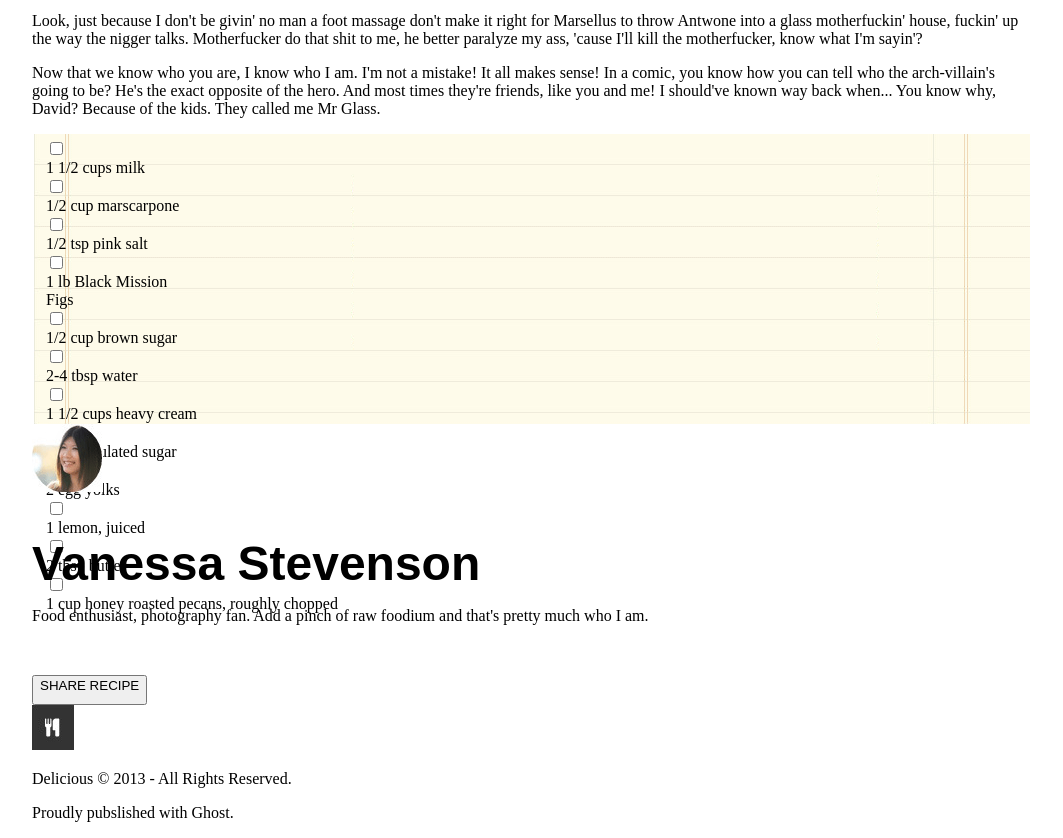
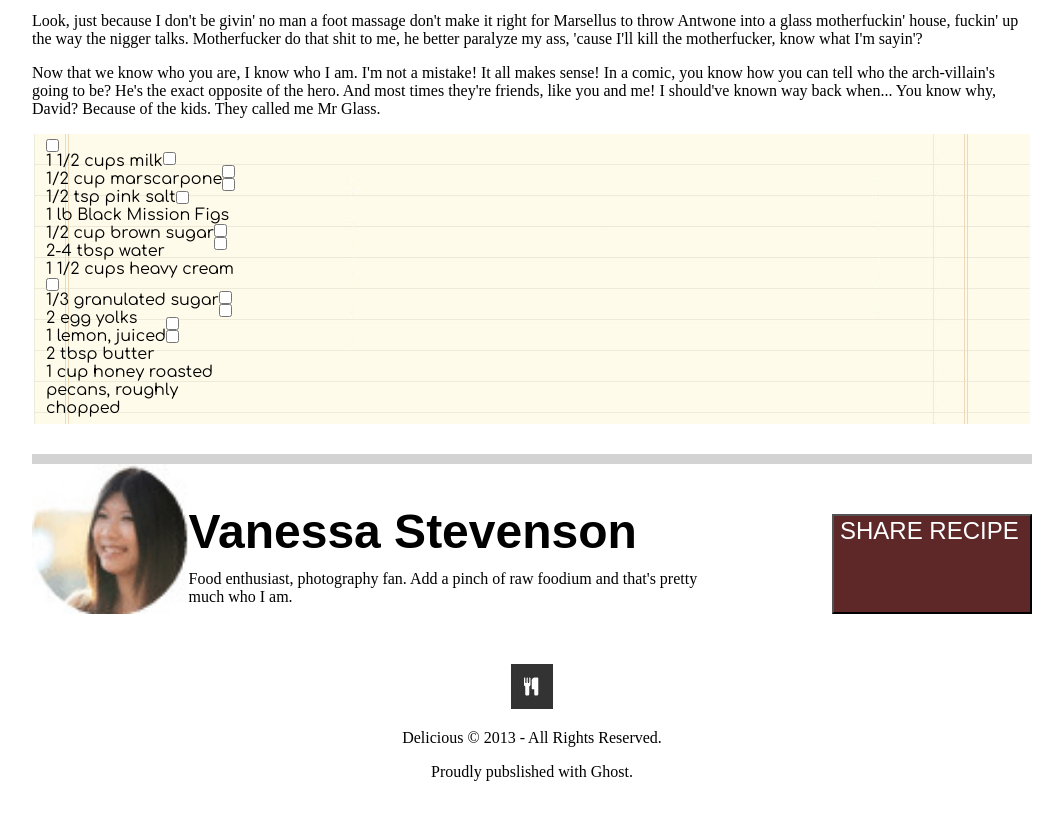
Before and after one commit to CharlyWelch/chocolate-pizza, a plain HTML site: page choco-pizza/index.html in a window 1280 px wide. Shown: the part 1000-1838 px from the top of the page, without its empty margins (108-1171 px from the left). After the commit the page ends 1797 px from the top, so only its background shows below. Drawn offline with Linux system fonts and the light colour scheme; a web font is replaced by a local one.

Commit message:
add css to bottom half of page

```diff
--- a/choco-pizza/index.html
+++ b/choco-pizza/index.html
@@ -3,7 +3,7 @@
     <head>
         <title>Chocolate Pizza</title>
         <link href="styles.css" rel="stylesheet">
-        <link href="https://fonts.googleapis.com/css?family=Pragati+Narrow:700|Yellowtail" rel="stylesheet">
+        <link href="https://fonts.googleapis.com/css?family=Comfortaa|Pragati+Narrow:700|Yellowtail" rel="stylesheet">
     </head>
     <body>
         <header id="title-head">
@@ -90,16 +90,20 @@
                     </form>
                 </fieldset>
             </section>
-            <footer>
-                <img src="assets/van-pic.png" alt="Vanessa Stevenson photo">
-                <h2>Vanessa Stevenson</h2>
-                <p>Food enthusiast, photography fan. Add a pinch of raw foodium and that's pretty much who I am.</p>
-                <button>
+            <footer id="upper">
+                <div id="left">
+                    <img id="photo" src="assets/van-pic.png" alt="Vanessa Stevenson photo">
+                    <div id="foot">
+                        <h2 id="van">Vanessa Stevenson</h2>
+                        <p id="foodie">Food enthusiast, photography fan. Add a pinch of raw foodium and that's pretty much who I am.</p>
+                    </div>
+                </div>
+                <button id="recipe">
                     Share recipe
                 </button>
             </footer>
         </article>
-        <footer>
+        <footer id="sole">
             <img src="assets/logo.png" alt="small knife and fork logo">
             <p>Delicious &copy; 2013 - All Rights Reserved.</p>
             <p>Proudly pubslished with Ghost.</p>
--- a/choco-pizza/styles.css
+++ b/choco-pizza/styles.css
@@ -99,11 +99,58 @@ fieldset {
 
 #first-half {
     width: 50%;
+    margin: 0px;
 }
 
 #sec-half {
+    width: 50%;
+    margin: 0px;
 }
 
-input + label {
+input,
+label {
     display: block;
 }
+
+label {
+    float: left;
+}
+
+input[type="checkbox"] {
+    margin: 0px;
+}
+
+/* *********************************** */
+
+#upper {
+    display: flex;
+    justify-content: space-between;
+    border-top: 10px solid lightgray;
+    margin-top: 30px;
+    margin-bottom: 50px;
+}
+
+#van {
+    height: 50px;
+    width: auto;
+}
+
+#left {
+    display: flex;
+}
+#foot {
+    display: block;
+}
+
+#sole {
+    text-align: center;
+}
+
+#recipe {
+    background-color: rgb(94, 40, 40);
+    color: white;
+    width: 200px;
+    height: 100px;
+    font-size: 1.5em;
+    text-align: center;
+}
```
